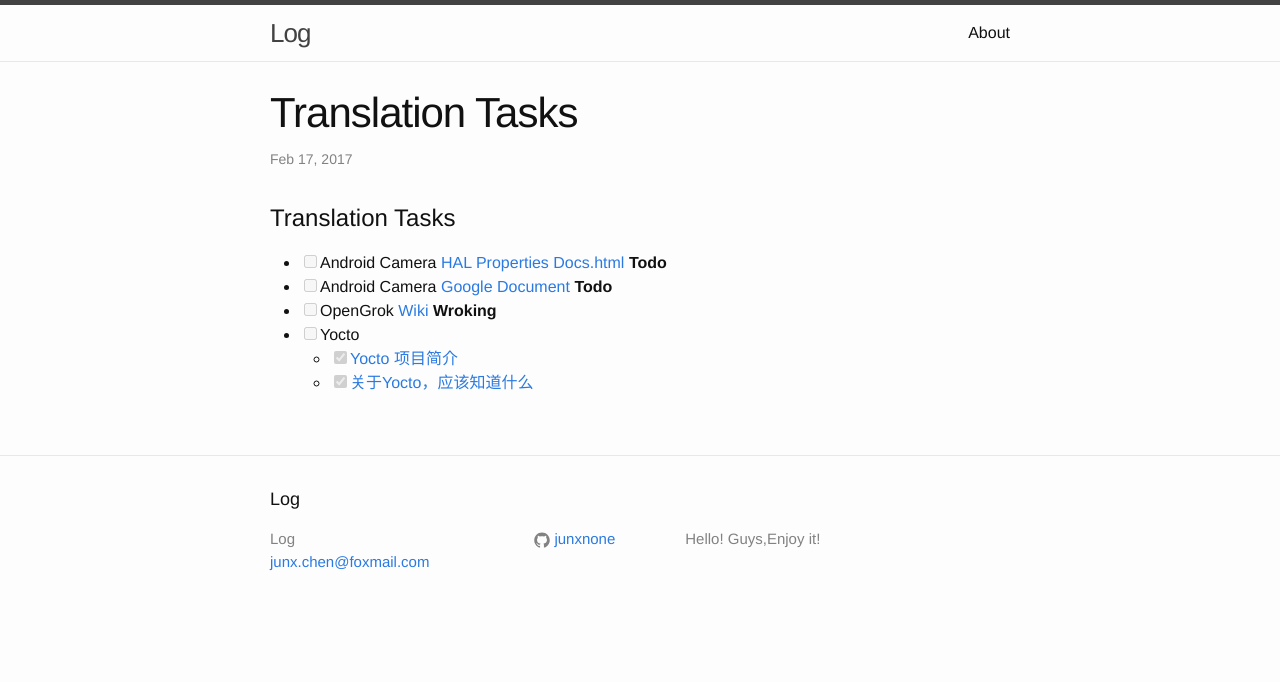
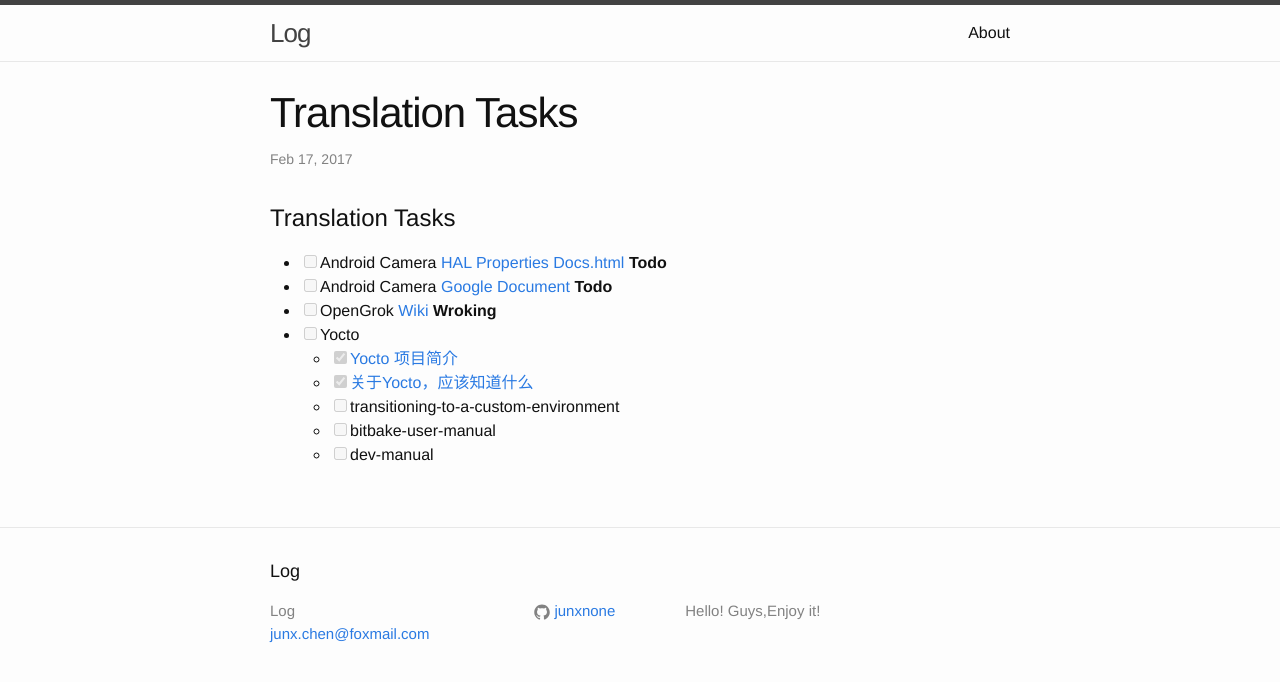
Before and after one commit to junxnone/tio, a Jekyll site: the page built from _posts/2017-02-17-Translation-Tasks.markdown, in a window 1280 px wide. Shown: the top 682 px of the page. Built offline with Jekyll 4.4.1, drawn with Linux system fonts in a browser that asks for light colours; our own code applies the rules of GitHub Pages for plain Markdown files.

Commit message:
Update 2017-02-17-Translation-Tasks.markdown

```diff
--- a/_posts/2017-02-17-Translation-Tasks.markdown
+++ b/_posts/2017-02-17-Translation-Tasks.markdown
@@ -5,3 +5,6 @@
 - [ ] Yocto
   - [x] [Yocto 项目简介](https://junxnone.github.io/yocto/brief-yoctoprojectqs.html)
   - [x] [关于Yocto，应该知道什么](https://junxnone.github.io/yocto/what-i-wish-id-known.html)
+  - [ ] transitioning-to-a-custom-environment
+  - [ ] bitbake-user-manual
+  - [ ] dev-manual
```
